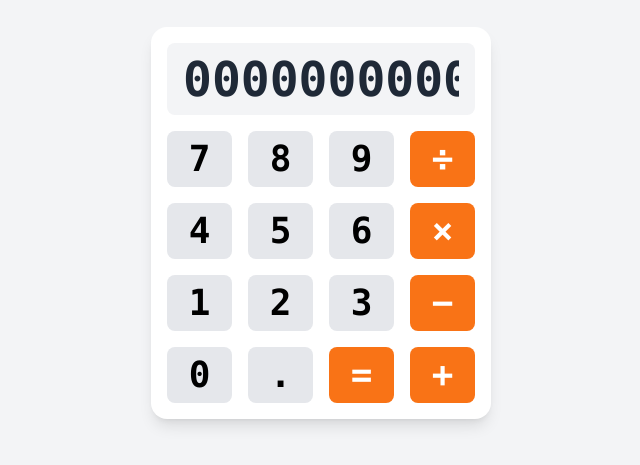
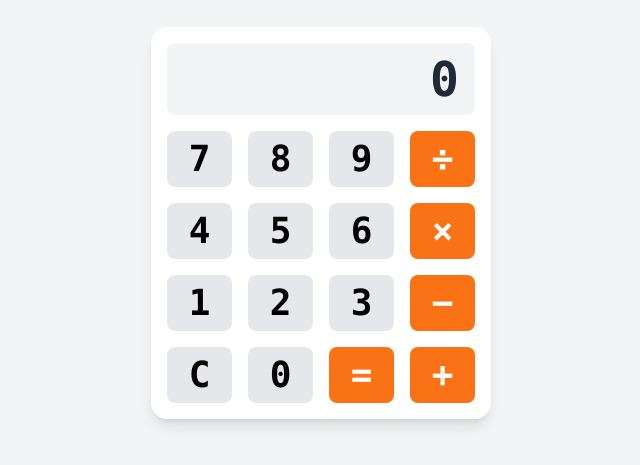
Before and after one commit to mihirdezai/rekenmachine, a React (Vite) app: page / in a window 1280 px wide. Shown: the part 101-566 px from the top of the page, without its empty margins (319-959 px from the left). Built offline with nearby package versions, Linux system fonts and the light colour scheme.

Commit message:
Calculate!

```diff
--- a/src/App.tsx
+++ b/src/App.tsx
@@ -1,30 +1,108 @@
+import { MouseEvent, useState } from 'react'
 import Button from './components/Button'
 
-const buttonValues = [
-  '7',
-  '8',
-  '9',
-  '÷',
-  '4',
-  '5',
-  '6',
-  '×',
-  '1',
-  '2',
-  '3',
-  '−',
-  '0',
-  '.',
-  '=',
-  '+'
+const buttons = [
+  [7, 8, 9, '÷'],
+  [4, 5, 6, '×'],
+  [1, 2, 3, '−'],
+  ['C', '0', '=', '+']
 ]
 
 const operators = ['÷', '×', '−', '+', '=']
 
 function App() {
+  const [currentInput, setCurrentInput] = useState<string>('0')
+  const [operand, setOperand] = useState<number | null>(null)
+  const [operator, setOperator] = useState<string | null>(null)
+  const [waitingForOperand, setWaitingForOperand] = useState<boolean>(false)
+
+  const handleOnClick = (event: MouseEvent, value: Number | string) => {
+    event.preventDefault()
+
+    const valueStr = value.toString()
+
+    if (operators.includes(valueStr)) {
+      handleOperator(valueStr)
+      return
+    }
+
+    if (valueStr === '=') {
+      handleEqual()
+      return
+    }
+
+    if (valueStr === 'C') {
+      handleClear()
+      return
+    }
+
+    handleNumber(valueStr)
+  }
+
+  const handleNumber = (value: string) => {
+    if (waitingForOperand) {
+      setCurrentInput(value)
+      setWaitingForOperand(false)
+    } else {
+      setCurrentInput(currentInput === '0' ? value : currentInput + value)
+    }
+  }
+
+  const handleOperator = (nextOperator: string) => {
+    const resultValue = parseFloat(currentInput)
+
+    if (operand === null) {
+      setOperand(resultValue)
+    } else if (operator) {
+      const result = calculate(operand, resultValue, operator)
+      setCurrentInput(result.toString())
+      setOperand(result)
+    }
+
+    setWaitingForOperand(true)
+    setOperator(nextOperator)
+  }
+
+  const handleEqual = () => {
+    if (operator && operand !== null) {
+      const resultValue = parseFloat(currentInput)
+      const result = calculate(operand, resultValue, operator)
+      setCurrentInput(result.toString())
+      setOperator(null)
+      setOperand(null)
+      setWaitingForOperand(false)
+    }
+  }
+
+  const handleClear = () => {
+    setCurrentInput('0')
+    setOperand(null)
+    setOperator(null)
+    setWaitingForOperand(false)
+  }
+
+  const calculate = (
+    firstOperand: number,
+    secondOperand: number,
+    operator: string
+  ) => {
+    switch (operator) {
+      case '+':
+        return firstOperand + secondOperand
+      case '−':
+        return firstOperand - secondOperand
+      case '×':
+        return firstOperand * secondOperand
+      case '÷':
+        return firstOperand / secondOperand
+      default:
+        return secondOperand
+    }
+  }
+
   return (
     <div className="h-screen font-mono bg-gray-100 dark:bg-gray-900">
-      <div className="container py-32 mx-auto">
+      <div className="container pt-32 mx-auto">
         <div className="flex flex-col items-center mx-auto w-[340px] h-[540px]">
           <div className="w-full max-w-md p-4 bg-white shadow-lg rounded-2xl dark:bg-gray-800">
             <div className="mb-4">
@@ -32,15 +110,19 @@ function App() {
                 className="w-full px-4 py-2 text-5xl font-bold text-right text-gray-800 bg-gray-100 rounded-lg dark:bg-gray-700 dark:text-gray-200"
                 readOnly
                 type="text"
-                value="0000000000"
+                value={currentInput.toString()}
               />
             </div>
             <div className="grid grid-cols-4 gap-4">
-              {buttonValues.map((value) => (
+              {buttons.flat().map((value) => (
                 <Button
                   value={value}
-                  type={operators.includes(value) ? 'operator' : 'operand'}
-                  onClick={() => {}}
+                  type={
+                    operators.includes(value.toString())
+                      ? 'operator'
+                      : 'operand'
+                  }
+                  onClick={(event) => handleOnClick(event, value)}
                 />
               ))}
             </div>
--- a/src/components/Button.tsx
+++ b/src/components/Button.tsx
@@ -1,7 +1,7 @@
 import { MouseEventHandler } from 'react'
 
 interface ButtonProps {
-  value: string
+  value: number | string
   type: string
   onClick: MouseEventHandler<HTMLButtonElement>
 }
@@ -16,7 +16,7 @@ function Button({ value, type, onClick }: ButtonProps) {
       }`}
       onClick={onClick}
     >
-      {value}
+      {value.toString()}
     </button>
   )
 }
```
